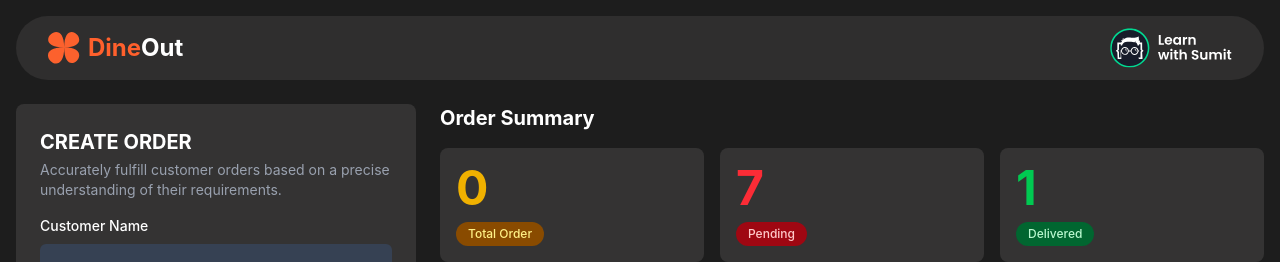
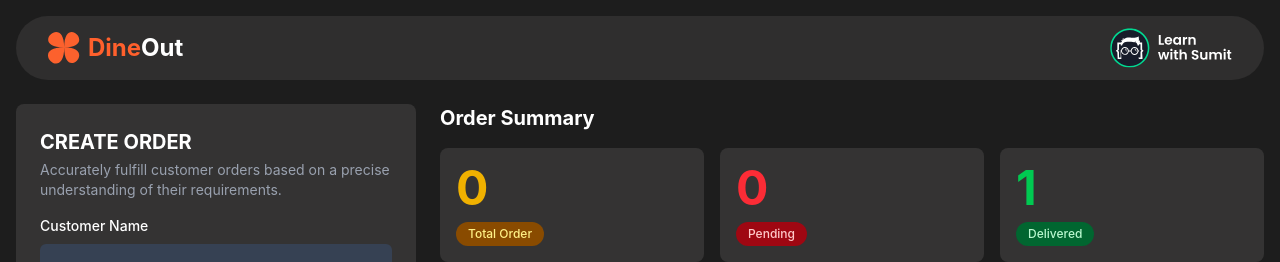
Before and after one commit to MD-Moniruzzaman-Arafat/lws-project-2, a React (Vite) app: page / in a window 1280 px wide. Shown: the top 262 px of the page. Built offline with nearby package versions, Linux system fonts and the light colour scheme.

Commit message:
show pending data

```diff
--- a/src/App.jsx
+++ b/src/App.jsx
@@ -15,6 +15,7 @@ function App() {
     orderStatus: '',
   });
   const [totalOrder, setTotalOrder] = useState([]);
+  const [pendingOrder, setPendingOrder] = useState([]);
 
   return (
     <>
@@ -33,10 +34,12 @@ function App() {
             setOrderItem={setOrderItem}
             totalOrder={totalOrder}
             setTotalOrder={setTotalOrder}
+            pendingOrder={pendingOrder}
+            setPendingOrder={setPendingOrder}
           />
           <div className="md:col-span-2 h-[calc(100vh_-_130px)]">
             {/* order summary */}
-            <OrderSummary totalOrder={totalOrder} />
+            <OrderSummary totalOrder={totalOrder} pendingOrder={pendingOrder} />
 
             {/* order report */}
             <OrderReport totalOrder={totalOrder} />
--- a/src/components/createOrder/CreateOrder.jsx
+++ b/src/components/createOrder/CreateOrder.jsx
@@ -12,6 +12,8 @@ export default function CreateOrder({
   setOrderItem,
   totalOrder,
   setTotalOrder,
+  pendingOrder,
+  setPendingOrder,
 }) {
   const [username, setUserName] = useState('');
 
@@ -26,6 +28,7 @@ export default function CreateOrder({
     };
     setOrderItem(order);
     setTotalOrder([...totalOrder, order]);
+    setPendingOrder([...pendingOrder, order]);
   }
   console.log(orderItem);
 
--- a/src/components/orderSummary/OrderSummary.jsx
+++ b/src/components/orderSummary/OrderSummary.jsx
@@ -2,7 +2,7 @@ import TotalOrder from '../orderSummary/TotalOrder.jsx';
 import DeliveredOrder from './DeliveredOrder';
 import PendingOrder from './PendingOrder';
 
-export default function OrderSummary({ totalOrder }) {
+export default function OrderSummary({ totalOrder, pendingOrder }) {
   return (
     <>
       <div>
@@ -12,7 +12,7 @@ export default function OrderSummary({ totalOrder }) {
           <TotalOrder totalOrder={totalOrder} />
 
           {/* <!-- Pending Orders --> */}
-          <PendingOrder />
+          <PendingOrder pendingOrder={pendingOrder} />
 
           {/* <!-- Delivered Orders --> */}
           <DeliveredOrder />
--- a/src/components/orderSummary/PendingOrder.jsx
+++ b/src/components/orderSummary/PendingOrder.jsx
@@ -1,12 +1,14 @@
-export default function PendingOrder() {
+export default function PendingOrder({ pendingOrder }) {
   return (
     <>
       <div className="bg-cardbg rounded-lg p-4 relative overflow-hidden">
-        <div className="text-5xl font-bold text-red-500 mb-2">7</div>
+        <div className="text-5xl font-bold text-red-500 mb-2">
+          {pendingOrder.length}
+        </div>
         <div className="bg-red-800 bg-opacity-50 text-red-200 text-xs font-medium px-3 py-1 rounded-full inline-block">
           Pending
         </div>
       </div>
     </>
-  )
+  );
 }
```
